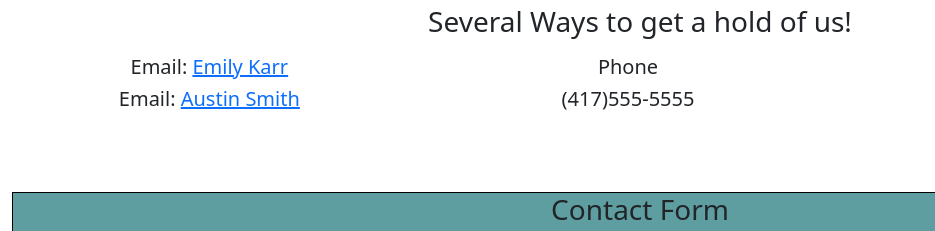
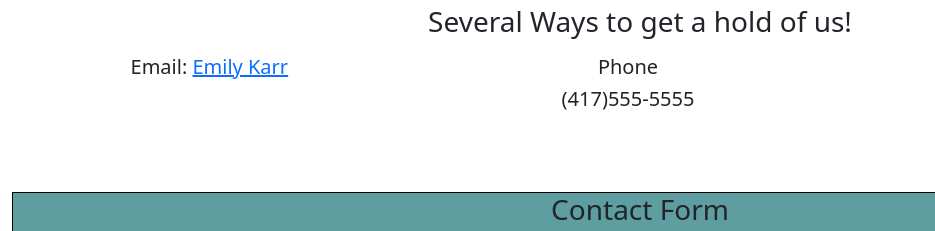
Before and after one commit to SvilleWildCats/2022FBLAProject, a plain HTML site: page contact.html in a window 1280 px wide. Shown: the part 201-432 px from the top of the page, 0-935 px from the left. Drawn offline with Linux system fonts and the light colour scheme.

Commit message:
Update contact.html

```diff
--- a/contact.html
+++ b/contact.html
@@ -55,7 +55,6 @@
         <div class="row">
           <div class="col-md-4 text-align-center mt-2">
             <h5 class="text-align-center">Email: <a href="ekarr24@sville.k12.mo.us">Emily Karr</a></h5>
-            <h5 class="text-align-center">Email: <a href="asmith24@sville.k12.mo.us">Austin Smith</a></h5>
           </div>
           <div class="col-md-4 text-align-center mt-2">
             <h5 class="text-align-center">Phone</h5>
```
